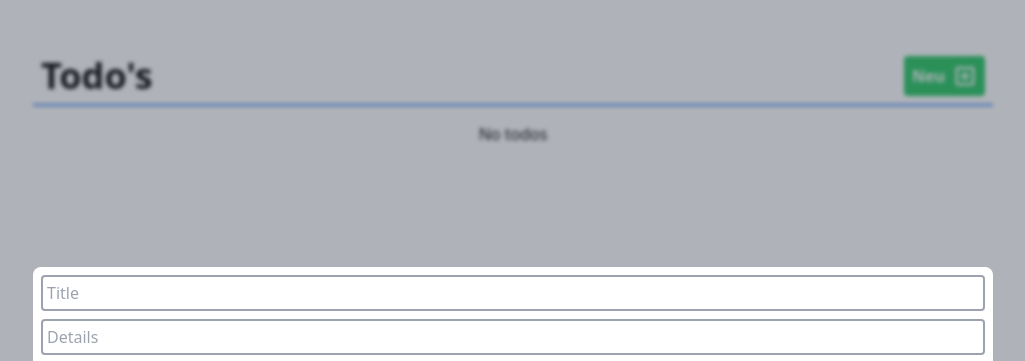
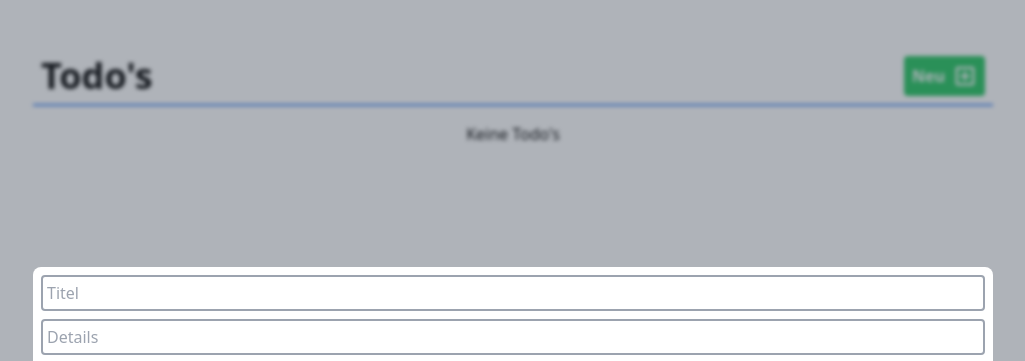
Before and after one commit to nischelf/proplex-coding-challenge, a React (Vite) app: page / in a window 1280 px wide. Both pictures are taken after a click on the button "Neu". Shown: the top 361 px of the page, without its empty margins (127-1152 px from the left). Built offline with nearby package versions, Linux system fonts and the light colour scheme.

Commit message:
change text to german

```diff
--- a/src/components/TodoInput.tsx
+++ b/src/components/TodoInput.tsx
@@ -24,7 +24,7 @@ export default function TodoInput({
       <div className="w-3/4 bg-white flex flex-col gap-2 rounded-lg p-2 items-center">
         <input
           type="text"
-          placeholder="Title"
+          placeholder="Titel"
           value={title}
           onChange={titleChange}
           className="rounded border-2 border-gray-400 w-full p-1 md:text-xl lg:text-base"
--- a/src/components/TodoList.tsx
+++ b/src/components/TodoList.tsx
@@ -88,6 +88,6 @@ export default function TodoList({
       </ul>
     </>
   ) : (
-    <p>No todos</p>
+    <p>Keine Todo's</p>
   );
 }
```
